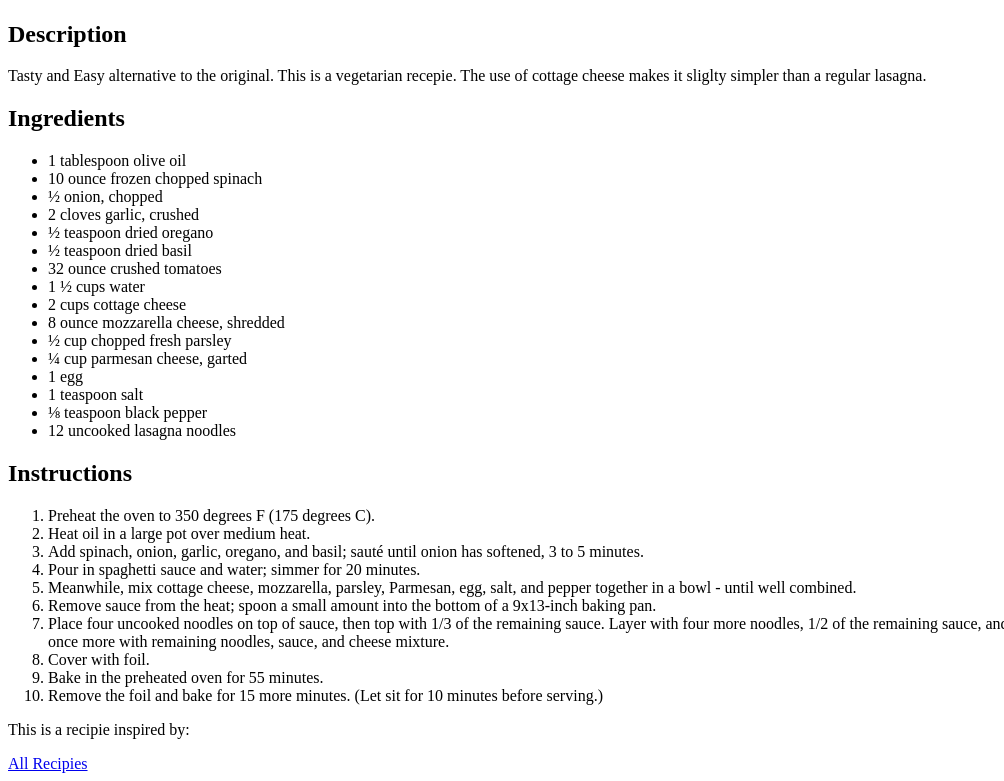
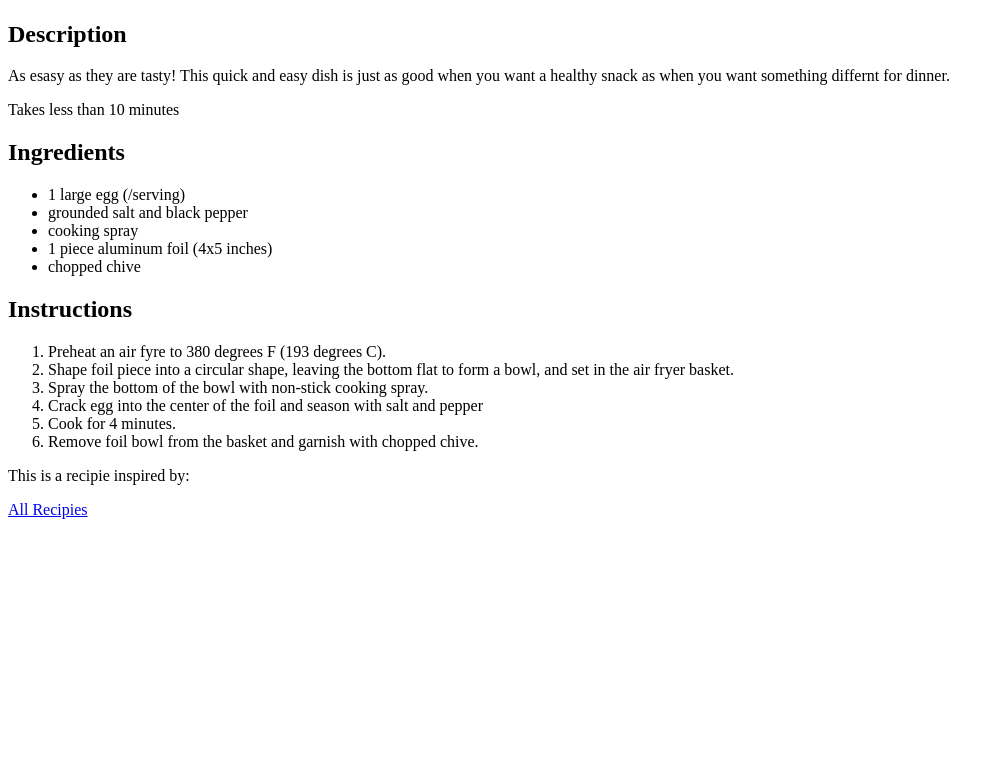
Before and after one commit to AdamWallgren28/odin-recipes, a plain HTML site: page recipes/airfriedeggs.html in a window 1280 px wide. Shown: the part 346-1127 px from the top of the page, without its empty margins (0-1004 px from the left). After the commit the page ends 873 px from the top, so only its background shows below. Drawn offline with Linux system fonts and the light colour scheme.

```diff
--- a/recipes/airfriedeggs.html
+++ b/recipes/airfriedeggs.html
@@ -2,49 +2,33 @@
 <html lang="en">
     <head>
         <meta charset="utf-8">
-        <title>AW Odin Recipes</title>
+        <title>AW Odin Recipes - Air Fried Eggs</title>
     </head>
 
     <body>
-        <h1>Vego Lasagna</h1>
-        <img src="../images/vegolasagna.webp" width="350">
+        <h1>Air Fried Eggs</h1>
+        <img src="../images/airfiredeggs.webp" width="350">
         <h2>Description</h2>
-        <p>
-            Tasty and Easy alternative to the original. This is a vegetarian recepie. The use of cottage cheese makes it sliglty simpler than a regular lasagna.
-        </p>
+        <p>As esasy as they are tasty! This quick and easy dish is just as good when you want a healthy snack as when you want something differnt for dinner.</p>
+        <p>Takes less than 10 minutes</p>
 
         <h2>Ingredients</h2>
         <ul>
-            <li>1 tablespoon olive oil</li>
-            <li>10 ounce frozen chopped spinach</li>
-            <li>½ onion, chopped</li>
-            <li>2 cloves garlic, crushed</li>
-            <li>½ teaspoon dried oregano</li>
-            <li>½ teaspoon dried basil</li>
-            <li>32 ounce crushed tomatoes</li>
-            <li>1 ½ cups water</li>
-            <li>2 cups cottage cheese</li>
-            <li>8 ounce mozzarella cheese, shredded</li>
-            <li>½ cup chopped fresh parsley</li>
-            <li>¼ cup parmesan cheese, garted</li>
-            <li>1 egg</li>
-            <li>1 teaspoon salt</li>
-            <li>⅛ teaspoon black pepper</li>
-            <li>12 uncooked lasagna noodles</li>
+            <li>1 large egg (/serving)</li>
+            <li>grounded salt and black pepper</li>
+            <li>cooking spray</li>
+            <li>1 piece aluminum foil (4x5 inches)</li>
+            <li>chopped chive</li>
         </ul>
 
         <h2>Instructions</h2>
         <ol>
-            <li>Preheat the oven to 350 degrees F (175 degrees C).</li>
-            <li>Heat oil in a large pot over medium heat.</li>
-            <li>Add spinach, onion, garlic, oregano, and basil; sauté until onion has softened, 3 to 5 minutes.</li>
-            <li>Pour in spaghetti sauce and water; simmer for 20 minutes.</li>
-            <li>Meanwhile, mix cottage cheese, mozzarella, parsley, Parmesan, egg, salt, and pepper together in a bowl - until well combined.</li>
-            <li>Remove sauce from the heat; spoon a small amount into the bottom of a 9x13-inch baking pan.</li>
-            <li>Place four uncooked noodles on top of sauce, then top with 1/3 of the remaining sauce. Layer with four more noodles, 1/2 of the remaining sauce, and 1/2 of the cheese mixture. Repeat layers once more with remaining noodles, sauce, and cheese mixture.</li>
-            <li>Cover with foil.</li>
-            <li>Bake in the preheated oven for 55 minutes.</li>
-            <li>Remove the foil and bake for 15 more minutes. (Let sit for 10 minutes before serving.)</li>
+            <li>Preheat an air fyre to 380 degrees F (193 degrees C).</li>
+            <li>Shape foil piece into a circular shape, leaving the bottom flat to form a bowl, and set in the air fryer basket.</li>
+            <li>Spray the bottom of the bowl with non-stick cooking spray.</li>
+            <li>Crack egg into the center of the foil and season with salt and pepper</li>
+            <li>Cook for 4 minutes.</li>
+            <li>Remove foil bowl from the basket and garnish with chopped chive.</li>
         </ol>
 
         <p>This is a recipie inspired by:</p>
```
Also changed, not shown: recipes/oveneggs.html (+38 -0 lines), recipes/vegolasagna.html (+3 -4 lines).
